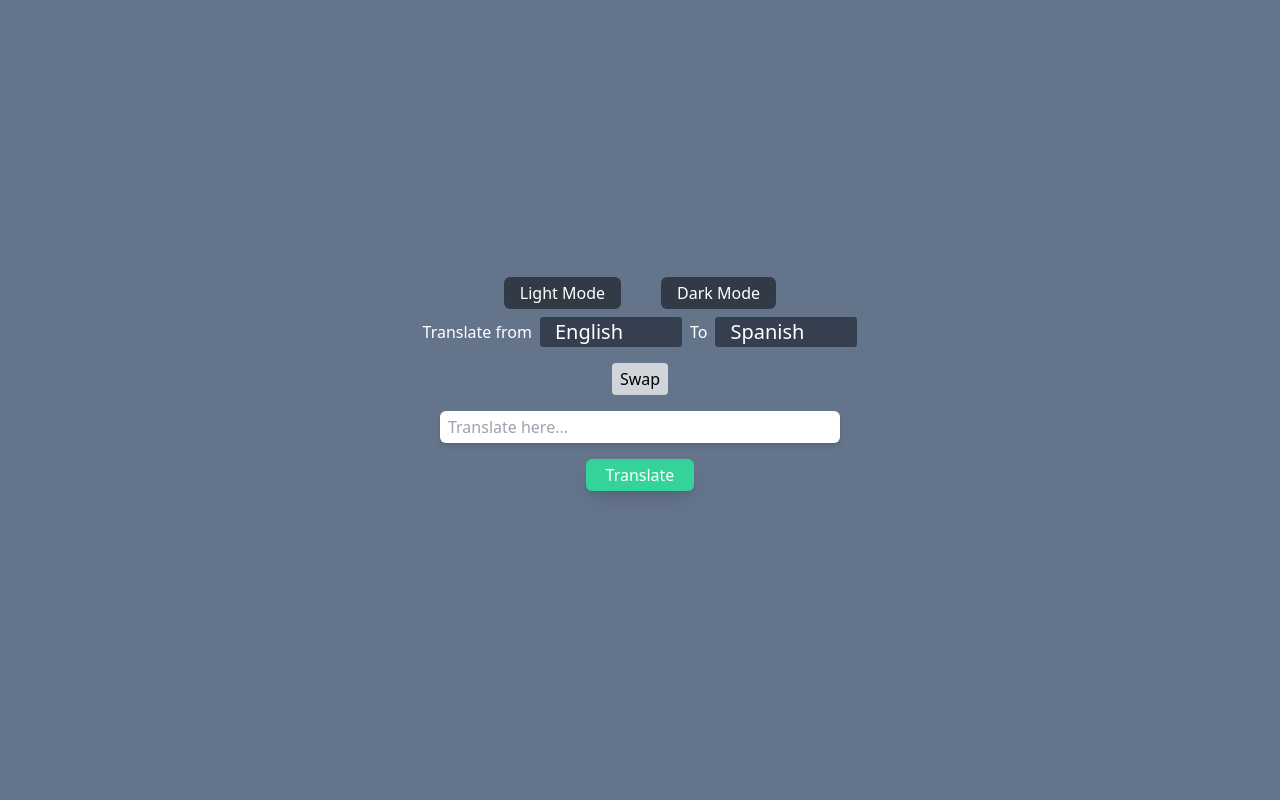
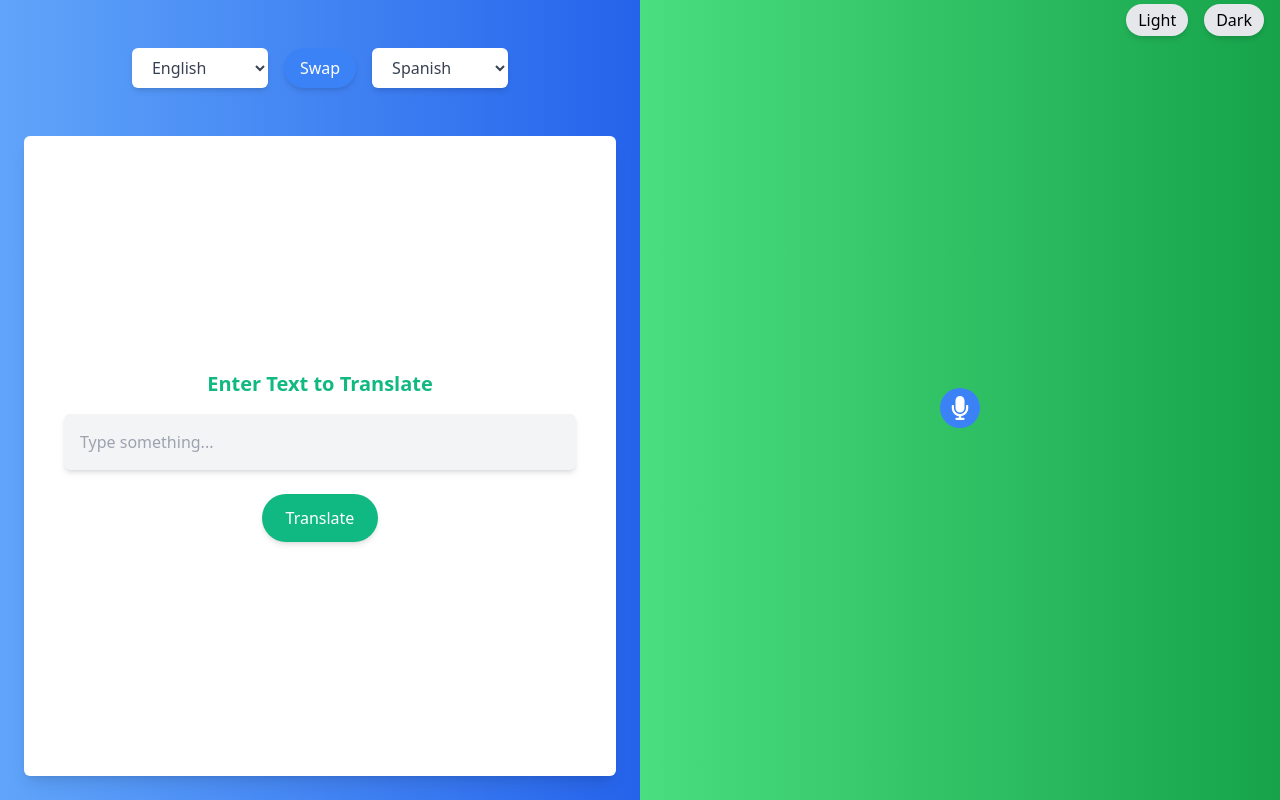
Before and after one commit to MetinVn/Translator, a React (Vite) app: page / in a window 1280 px wide. Built offline with nearby package versions, Linux system fonts and the light colour scheme.

Commit message:
feature/ui updates

```diff
--- a/package.json
+++ b/package.json
@@ -14,6 +14,7 @@
     "react": "^18.2.0",
     "react-copy-to-clipboard": "^5.1.0",
     "react-dom": "^18.2.0",
+    "react-icons": "^5.3.0",
     "react-spinners": "^0.13.8"
   },
   "devDependencies": {
--- a/src/App.jsx
+++ b/src/App.jsx
@@ -1,24 +1,20 @@
-import { useRef, useState } from "react";
-import axios from "axios";
-import BarLoader from "react-spinners/BarLoader";
-import { CopyToClipboard } from "react-copy-to-clipboard";
+import { useRef, useState, useCallback } from "react";
+
+import ModeToggle from "./components/ModeToggle";
+import LanguageSelector from "./components/LanguageSelector";
+import InputSection from "./components/InputSection";
+import OutputSection from "./components/OutputSection";
+import { translateText } from "./services/translationService";
+import { startSpeechRecognition } from "./services/speechRecService";
 
 function App() {
-  function setDarkMode() {
-    document.documentElement.classList = "dark";
-  }
-  function setLightMode() {
-    document.documentElement.classList = "light";
-  }
-
   const input = useRef(null);
   const [translated, setTranslate] = useState(null);
   const [loading, setLoading] = useState(false);
   const [error, setError] = useState(null);
-  const encodedParams = new URLSearchParams();
-
   const [source, setSource] = useState("en");
   const [target, setTarget] = useState("es");
+  const [recognizedText, setRecognizedText] = useState("");
 
   const selectOptions = [
     { label: "English", value: "en" },
@@ -30,176 +26,105 @@ function App() {
     { label: "Russian", value: "ru" },
   ];
 
-  function handleSource(event) {
-    const newSource = event.target.value;
-    if (newSource === target) {
+  const speechOptions = [
+    { label: "en", value: "en-US" },
+    { label: "az", value: "az-AZ" },
+    { label: "de", value: "de-DE" },
+    { label: "es", value: "es-ES" },
+    { label: "it", value: "it-IT" },
+    { label: "tr", value: "tr-TR" },
+    { label: "ru", value: "ru-RU" },
+  ];
+
+  const handleSource = (e) => setSource(e.target.value);
+  const handleTarget = (e) => setTarget(e.target.value);
+  const handleSwap = () => {
+    setSource(target);
     setTarget(source);
-      setSource(newSource);
-    } else {
-      setSource(newSource);
-    }
+  };
+
+  const handleTranslate = useCallback(
+    async (e) => {
+      if (e) e.preventDefault();
+      setTranslate(null);
+      setError(null);
+
+      const text = input.current.value;
+      if (!text) {
+        setError("Input cannot be empty");
+        return;
       }
 
-  function handleTarget(event) {
-    const newTarget = event.target.value;
-    if (newTarget === source) {
-      setSource(target);
+      try {
+        setLoading(true);
+        const result = await translateText(source, target, text);
+        setTranslate(result);
+      } catch (err) {
+        setError("Translation failed");
+      } finally {
+        setLoading(false);
       }
-    setTarget(newTarget);
+    },
+    [source, target]
+  );
+
+  const handleSpeech = () => {
+    setError(null);
+    setLoading(true);
+    setTranslate("");
+
+    // Find the speech recognition language based on the selected source language.
+    // Fallback to "en-US" if not found.
+    const selectedSpeechOption = speechOptions.find((option) => option.label === source);
+    const recognitionLanguage = selectedSpeechOption ? selectedSpeechOption.value : "en-US";
+
+    startSpeechRecognition({
+      language: recognitionLanguage,
+      onStart: () => console.log("Speech recognition started"),
+      onResult: (speechResult) => {
+        setRecognizedText(speechResult);
+        input.current.value = speechResult;
+      },
+      onTimeout: () => {
+        // Trigger translation automatically when speech recognition times out
+        handleTranslate({ preventDefault: () => {} });
+      },
+      onSpeechEnd: () => setLoading(false),
+      onError: (event) => {
+        setLoading(false);
+        if (event.error === "not-allowed" || event.error === "service-not-allowed") {
+          setError("Microphone access denied. Please allow microphone access to use this feature.");
+        } else {
+          setError("Speech recognition failed. Please try again.");
         }
-
-  function handleSwap() {
-    setSource((prevSource) => {
-      setTarget(prevSource);
-      return target;
+      },
     });
-  }
-
-  const handleTranslate = (e) => {
-    e.preventDefault();
-    setTranslate("");
-    setError(false);
-    if (input.current.value.length === 0) {
-      setError(true);
-    } else {
-      encodedParams.set("source_language", source);
-      encodedParams.set("target_language", target);
-      encodedParams.set("text", input.current.value);
-      const options = {
-        method: "POST",
-        url: "https://text-translator2.p.rapidapi.com/translate",
-        headers: {
-          "content-type": "application/x-www-form-urlencoded",
-          "X-RapidAPI-Key":
-            "03d2e43cd5msh60ee8c95e26694ap104376jsn22703941ef17",
-          "X-RapidAPI-Host": "text-translator2.p.rapidapi.com",
-        },
-        data: encodedParams,
-      };
-      axios(options)
-        .then((res) => {
-          setError(false);
-          setLoading(true);
-          setTranslate(null);
-          setTimeout(() => {
-            setTranslate(res.data.data.translatedText);
-            setLoading(false);
-          }, 400);
-        })
-        .catch(() => {
-          setLoading(true);
-          setTranslate(null);
-          setTimeout(() => {
-            setError(true);
-            setLoading(false);
-          }, 600);
-        });
-    }
   };
 
   return (
-    <>
-      <div className="h-screen bg-slate-500 dark:bg-black flex flex-col justify-center duration-300">
-        <div className="max-w-[1350px] mx-auto flex flex-col items-center gap-2">
-          <div className="flex flex-row gap-1 md:gap-10">
-            <button
-              onClick={setLightMode}
-              className="bg-black/50 rounded-md px-4 py-1 dark:bg-slate-500 text-white hover:opacity-80 active:scale-95 duration-150">
-              Light Mode
-            </button>
-            <button
-              onClick={setDarkMode}
-              className="bg-black/50 rounded-md px-4 py-1 dark:bg-slate-500 text-white hover:opacity-80 active:scale-95 duration-150">
-              Dark Mode
-            </button>
+    <div className="h-screen flex flex-col md:flex-row">
+      <ModeToggle />
+      <div className="flex-1 flex flex-col p-6 space-y-6 bg-gradient-to-r from-blue-400 to-blue-600 dark:from-gray-800 dark:to-gray-900">
+        <LanguageSelector
+          source={source}
+          target={target}
+          handleSource={handleSource}
+          handleTarget={handleTarget}
+          handleSwap={handleSwap}
+          selectOptions={selectOptions}
+        />
+        <InputSection input={input} handleTranslate={handleTranslate} />
       </div>
-          <form
-            id="form"
-            onSubmit={handleTranslate}
-            className="flex flex-col justify-center items-center gap-4">
-            <div className="flex justify-center items-center gap-2">
-              <h1 className="text-white">Translate from</h1>
-              <select
-                name="source"
-                id="source"
-                value={source}
-                onChange={handleSource}
-                className="form-select">
-                {selectOptions.map((option, key) => (
-                  <option key={key} value={option.value}>
-                    {option.label}
-                  </option>
-                ))}
-              </select>
-              <h1 className="text-white">To</h1>
-              <select
-                name="target"
-                id="target"
-                value={target}
-                onChange={handleTarget}
-                className="form-select">
-                {selectOptions.map((option, key) => (
-                  <option key={key} value={option.value}>
-                    {option.label}
-                  </option>
-                ))}
-              </select>
-            </div>
-            <button
-              type="button"
-              onClick={handleSwap}
-              className="bg-gray-300 hover:bg-gray-400 text-black px-2 py-1 rounded">
-              Swap
-            </button>
-            <input
-              className="outline-none px-2 py-1 dark:shadow-emerald-400/50 shadow-md hover:shadow-lg rounded-md min-w-[150px] w-full max-w-[400px]"
-              ref={input}
-              type="text"
-              placeholder="Translate here..."
+      <div className="flex-1 p-6 bg-gradient-to-r from-green-400 to-green-600 dark:from-gray-900 dark:to-gray-800">
+        <OutputSection
+          translated={translated}
+          loading={loading}
+          error={error}
+          handleSpeech={handleSpeech}
+          recognizedText={recognizedText}
         />
-            <button
-              className="bg-emerald-400 shadow-lg dark:shadow-emerald-400/30 hover:bg-emerald-500 text-white active:scale-95 rounded-md p-1 px-5"
-              onClick={handleTranslate}>
-              Translate
-            </button>
-          </form>
-          <div className="flex flex-col m-3 gap-2 items-center">
-            {translated ? (
-              <span className="text-white text-sm sm:text-lg border-[1px] px-2 rounded-md shadow-inner">
-                {translated}
-              </span>
-            ) : loading ? (
-              <BarLoader
-                className="m-1"
-                color={"#fff"}
-                loading={loading}
-                size={100}
-                aria-label="Loading Spinner"
-                data-testid="loader"
-              />
-            ) : (
-              ""
-            )}
-            {translated ? (
-              <CopyToClipboard
-                text={translated}
-                className="bg-emerald-400 shadow-lg hover:bg-emerald-500 active:scale-90 text-white rounded-md p-1 px-2">
-                <button>Copy</button>
-              </CopyToClipboard>
-            ) : (
-              ""
-            )}
-          </div>
-          {error ? (
-            <span className="text-red-300 p-1 px-5 rounded-[4px] border-[1px] border-red-600 ">
-              This field can not be empty!
-            </span>
-          ) : (
-            ""
-          )}
       </div>
     </div>
-    </>
   );
 }
 
--- /dev/null
+++ b/src/components/InputSection.jsx
@@ -0,0 +1,18 @@
+const InputSection = ({ input, handleTranslate }) => (
+  <div className="flex flex-col justify-center items-center h-full bg-white dark:bg-gray-900 p-10 rounded-md shadow-lg">
+    <h2 className="text-xl font-semibold text-emerald-500 dark:text-white mb-4">Enter Text to Translate</h2>
+    <input
+      ref={input}
+      type="text"
+      placeholder="Type something..."
+      className="w-full p-4 rounded-md outline-none shadow-md bg-gray-100 dark:bg-gray-800 text-gray-700 dark:text-white focus:ring-2 focus:ring-blue-500 transition-all duration-150"
+    />
+    <button
+      onClick={handleTranslate}
+      className="mt-6 bg-emerald-500 text-white px-6 py-3 rounded-full shadow-md hover:bg-emerald-600 active:scale-95 transition-transform duration-150">
+      Translate
+    </button>
+  </div>
+);
+
+export default InputSection;
--- /dev/null
+++ b/src/components/LanguageSelector.jsx
@@ -0,0 +1,33 @@
+const LanguageSelector = ({ source, target, handleSource, handleTarget, handleSwap, selectOptions }) => (
+  <div className="flex items-center justify-center gap-1 md:gap-4 my-6">
+    <select
+      name="source"
+      value={source}
+      onChange={handleSource}
+      className="outline-none bg-white dark:bg-gray-700 text-gray-700 dark:text-white shadow-md rounded-md px-4 py-2 cursor-pointer transition-all duration-150 focus:ring-2 focus:ring-blue-500">
+      {selectOptions.map((option, key) => (
+        <option key={key} value={option.value}>
+          {option.label}
+        </option>
+      ))}
+    </select>
+    <button
+      type="button"
+      onClick={handleSwap}
+      className="bg-blue-500 text-white px-4 py-2 rounded-full shadow-md hover:bg-blue-600 active:scale-95 transition-transform duration-150">
+      Swap
+    </button>
+    <select
+      name="target"
+      value={target}
+      onChange={handleTarget}
+      className="outline-none bg-white dark:bg-gray-700 text-gray-700 dark:text-white shadow-md rounded-md px-4 py-2 cursor-pointer transition-all duration-150 focus:ring-2 focus:ring-blue-500">
+      {selectOptions.map((option, key) => (
+        <option key={key} value={option.value}>
+          {option.label}
+        </option>
+      ))}
+    </select>
+  </div>
+);
+export default LanguageSelector;
--- /dev/null
+++ b/src/components/ModeToggle.jsx
@@ -0,0 +1,21 @@
+const ModeToggle = () => {
+  const setDarkMode = () => (document.documentElement.classList = "dark");
+  const setLightMode = () => (document.documentElement.classList = "light");
+
+  return (
+    <div className="absolute top-1 right-4 flex gap-4">
+      <button
+        onClick={setLightMode}
+        className="bg-gray-200 text-black rounded-full px-3 py-1 dark:bg-gray-800 dark:text-white hover:opacity-80 active:scale-95 duration-150 shadow-md">
+        Light
+      </button>
+      <button
+        onClick={setDarkMode}
+        className="bg-gray-200 text-black rounded-full px-3 py-1 dark:bg-gray-800 dark:text-white hover:opacity-80 active:scale-95 duration-150 shadow-md">
+        Dark
+      </button>
+    </div>
+  );
+};
+
+export default ModeToggle;
--- /dev/null
+++ b/src/components/OutputSection.jsx
@@ -0,0 +1,17 @@
+import { BarLoader } from "react-spinners";
+
+import { FaMicrophone } from "react-icons/fa";
+
+const OutputSection = ({ translated, loading, error, handleSpeech, recognizedText }) => {
+  return (
+    <div className="flex flex-col items-center justify-center h-full text-white">
+      {loading ? <BarLoader /> : error ? <div>{error}</div> : <div className="text-3xl">{translated}</div>}
+      {recognizedText && <div className="mt-4 text-xl">Recognized: {recognizedText}</div>}
+      <button className="mt-4 bg-blue-500 p-2 rounded-full hover:bg-blue-700" onClick={handleSpeech}>
+        <FaMicrophone size={24} />
+      </button>
+    </div>
+  );
+};
+
+export default OutputSection;
--- /dev/null
+++ b/src/components/TranslationForm.jsx
@@ -0,0 +1,14 @@
+const TranslationForm = ({ inputRef, handleTranslate }) => (
+  <form onSubmit={handleTranslate} className="flex flex-col items-center gap-4">
+    <input
+      ref={inputRef}
+      type="text"
+      placeholder="Enter text to translate..."
+      className="outline-none px-4 py-2 shadow-md hover:shadow-lg rounded-md w-full max-w-[400px]"
+    />
+    <button className="bg-blue-500 shadow-lg hover:bg-blue-600 text-white active:scale-95 rounded-md p-2 px-5" type="submit">
+      Translate
+    </button>
+  </form>
+);
+export default TranslationForm;
--- /dev/null
+++ b/src/services/speechRecService.js
@@ -0,0 +1,40 @@
+export const startSpeechRecognition = ({ language = "en-EN", onStart, onResult, onSpeechEnd, onError, onTimeout }) => {
+  const SpeechRecognition = window.SpeechRecognition || window.webkitSpeechRecognition;
+  const recognition = new SpeechRecognition();
+  recognition.lang = language;
+
+  let speechTimeout;
+
+  recognition.onstart = () => {
+    if (onStart) onStart();
+  };
+
+  recognition.onresult = (event) => {
+    if (event.results.length > 0) {
+      const transcript = event.results[0][0].transcript;
+      if (onResult) onResult(transcript);
+
+      clearTimeout(speechTimeout);
+
+      speechTimeout = setTimeout(() => {
+        recognition.stop();
+        if (onTimeout) onTimeout();
+      }, 2000);
+    }
+  };
+
+  recognition.onspeechend = () => {
+    setTimeout(() => {
+      recognition.stop();
+      if (onSpeechEnd) onSpeechEnd();
+    }, 5000);
+  };
+
+  recognition.onerror = (event) => {
+    if (onError) onError(event);
+  };
+
+  recognition.start();
+
+  return recognition;
+};
--- /dev/null
+++ b/src/services/translationService.jsx
@@ -0,0 +1,22 @@
+import axios from "axios";
+
+export const translateText = async (source, target, text) => {
+  const encodedParams = new URLSearchParams();
+  encodedParams.set("source_language", source);
+  encodedParams.set("target_language", target);
+  encodedParams.set("text", text);
+
+  const options = {
+    method: "POST",
+    url: "https://text-translator2.p.rapidapi.com/translate",
+    headers: {
+      "content-type": "application/x-www-form-urlencoded",
+      "X-RapidAPI-Key": "03d2e43cd5msh60ee8c95e26694ap104376jsn22703941ef17",
+      "X-RapidAPI-Host": "text-translator2.p.rapidapi.com",
+    },
+    data: encodedParams,
+  };
+
+  const response = await axios(options);
+  return response.data.data.translatedText;
+};
```
Also changed, not shown: src/components/TranslationResult.jsx (added, +22 -0 lines), 1 other file (tests, documents, lock files or other folders). Lines whose indentation alone changed are shown as unchanged.
